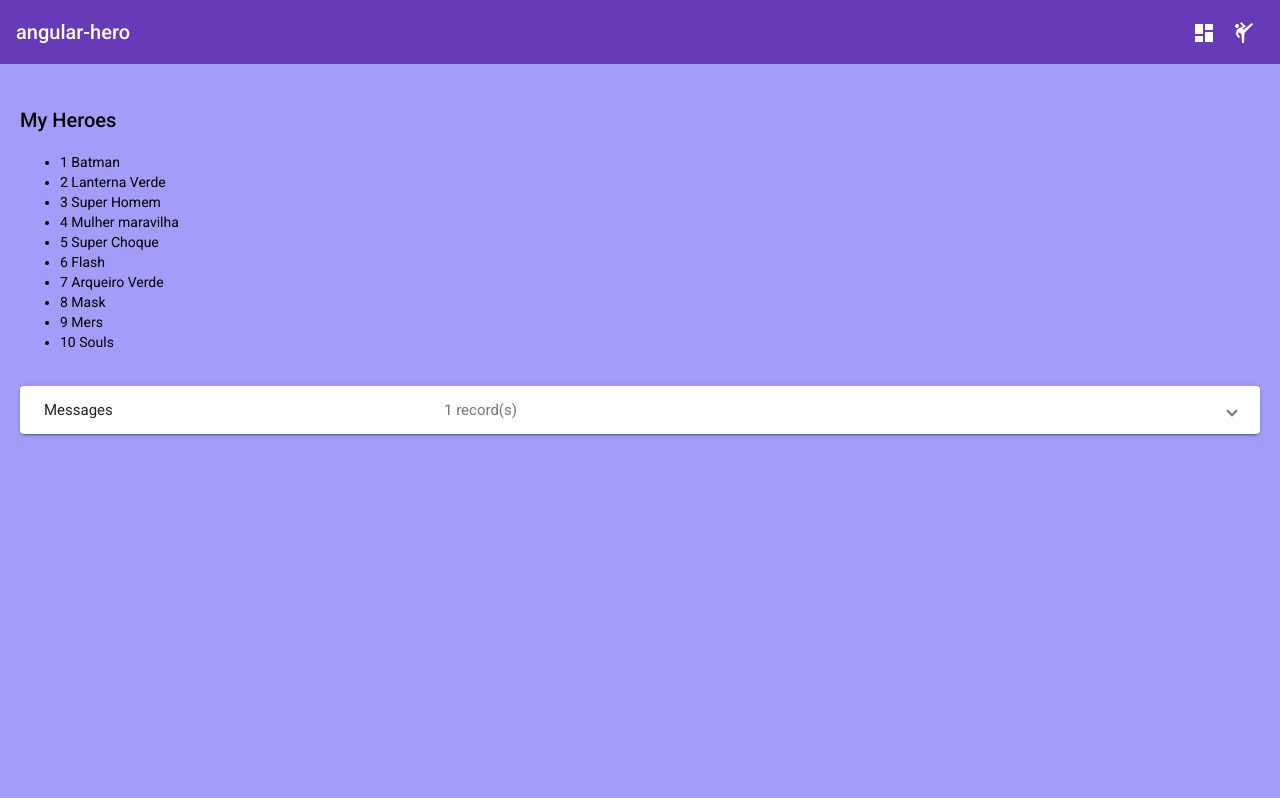
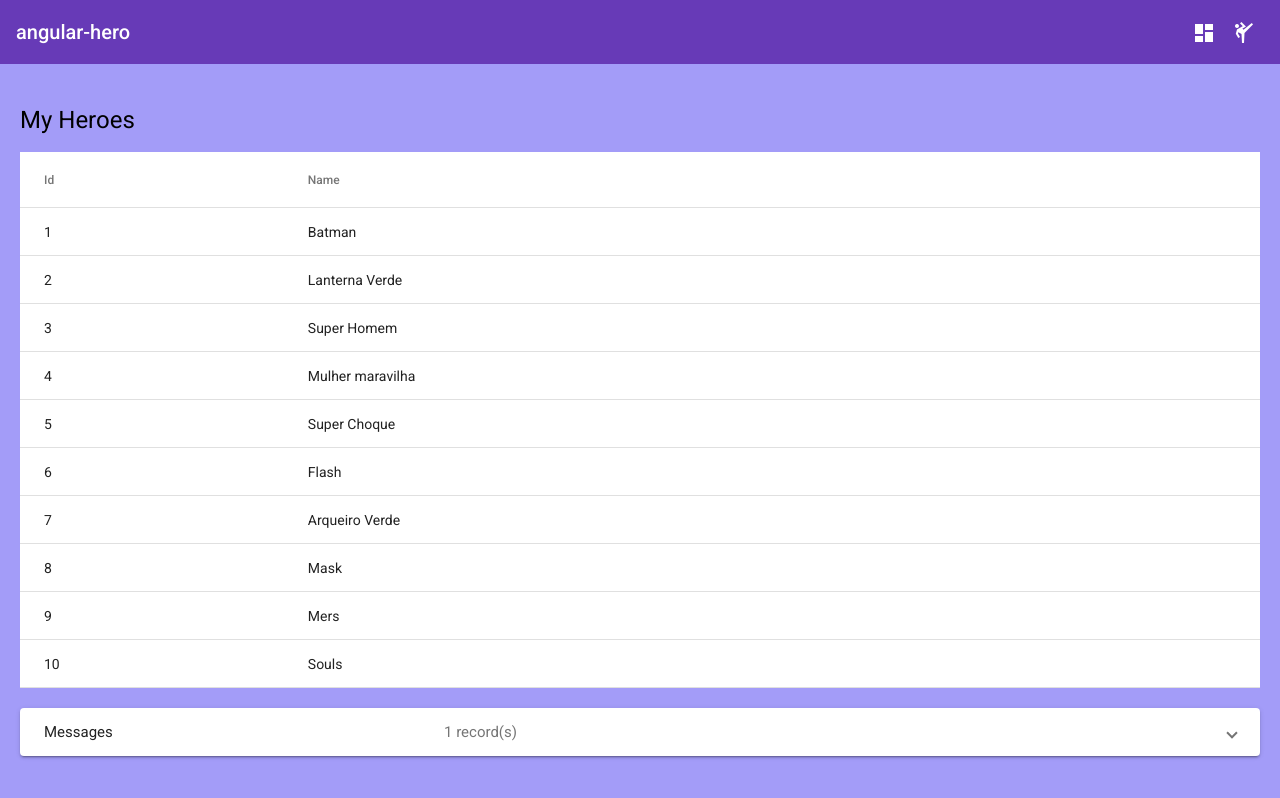
Before and after one commit to PedroEnrico/angular-tour-of-heroes, an Angular app: page /heroes in a window 1280 px wide. Built offline with nearby package versions, Linux system fonts and the light colour scheme.

Commit message:
Implemented material.module and upgraded components to components of Angular Material

```diff
--- a/src/app/app-routing.module.ts
+++ b/src/app/app-routing.module.ts
@@ -3,10 +3,12 @@ import { CommonModule } from '@angular/common';
 import { RouterModule, Routes } from '@angular/router';
 import { HeroesComponent } from './heroes/heroes.component';
 import { DashboardComponent } from './dashboard/dashboard.component';
+import { HeroDetailComponent } from './hero-detail/hero-detail.component';
 
 const routes: Routes = [
   { path: '', redirectTo: '/dashboard', pathMatch: 'full'},
   { path: 'dashboard', component: DashboardComponent},
+  { path: 'heroes/:id', component: HeroDetailComponent},
   { path: 'heroes', component: HeroesComponent }
 ]
 
--- a/src/app/dashboard/dashboard.component.html
+++ b/src/app/dashboard/dashboard.component.html
@@ -1,11 +1,11 @@
-<h2>Dashboard</h2>
+<h1>Dashboard</h1>
 
 <div
  fxLayout
  fxLayout.xs="column"
  fxLayoutGap="12px"
  fxLayoutAlign="space-between">
-    <mat-card appearance="outlined" *ngFor="let hero of heroes">
+    <mat-card class="pointer" appearance="outlined" *ngFor="let hero of heroes" routerLink="/heroes/{{hero.id}}">
         <mat-card-content>{{hero.name}}</mat-card-content>
     </mat-card>
 </div>
--- a/src/app/dashboard/dashboard.component.scss
+++ b/src/app/dashboard/dashboard.component.scss
@@ -0,0 +1,3 @@
+.pointer {
+    cursor: pointer;
+}
--- a/src/app/hero-detail/hero-detail.component.html
+++ b/src/app/hero-detail/hero-detail.component.html
@@ -1,10 +1,22 @@
 <div *ngIf="hero">
-    <h2>{{hero.name | uppercase}} Details</h2>
-    <div><span>Id: </span>{{hero.id}}</div>
-    <div><span>Name: </span>{{hero.name}}</div>
+    <h1>{{hero.name | uppercase}} Details</h1>
 
-    <div>
-        <label for="name">Hero name:</label>
-        <input id="name" type="text" [(ngModel)]="hero.name" placeholder="name">
-    </div>
+    <mat-card>
+        <mat-card-content fxLayout="column">
+            <mat-form-field>
+                <mat-label>ID</mat-label>
+                <input matInput disabled [value]="hero.id">
+            </mat-form-field>
+
+            <mat-form-field>
+                <mat-label>Hero Name</mat-label>
+                <input matInput id="name" type="text" [(ngModel)]="hero.name" placeholder="name">
+            </mat-form-field>
+
+            <mat-card-actions>
+                <button mat-raised-button (click)="goBack()">Go Back</button>
+            </mat-card-actions>
+        </mat-card-content>
+    </mat-card>
+
 </div>
--- a/src/app/hero-detail/hero-detail.component.ts
+++ b/src/app/hero-detail/hero-detail.component.ts
@@ -1,5 +1,8 @@
-import { Component, Input } from "@angular/core";
+import { Component, Input, OnInit } from "@angular/core";
 import { Hero } from "../hero.model";
+import { HeroService } from "../hero.service";
+import { Location } from "@angular/common";
+import { ActivatedRoute } from "@angular/router";
 
 
 @Component({
@@ -8,7 +11,26 @@ import { Hero } from "../hero.model";
     styleUrls: ['./hero-detail.component.scss']
 })
 
-export class HeroDetailComponent {
-    @Input()
-    hero?: Hero;
+export class HeroDetailComponent implements OnInit {
+
+    hero!:Hero;
+
+    constructor(
+        private heroService: HeroService, // Criar metoodo para buscar o Hero
+        private location: Location, // Pacote para interagir com historico do browser
+        private route: ActivatedRoute) { // Segura as informações do momento da rota
+    }
+
+    ngOnInit(): void {
+        this.getHero();
+    }
+
+    getHero():void {
+        const id = Number(this.route.snapshot.paramMap.get('id')); // Extrair um parâmetro específico da URL
+        this.heroService.getHero(id).subscribe(hero => this.hero = hero);
+    }
+
+    goBack(): void {
+        this.location.back(); // retorna para a página anterior
+    }
 }
--- a/src/app/hero.service.ts
+++ b/src/app/hero.service.ts
@@ -17,4 +17,10 @@ export class HeroService {
     return heroes;
   }
 
+  getHero(id: number):Observable<Hero> {
+    const hero = HEROES.find( hero => hero.id == id)!;
+    this.messageService.add(`HeroService: fetched hero id=${id}`);
+    return of(hero);
+  }
+
 }
--- a/src/app/heroes/heroes.component.html
+++ b/src/app/heroes/heroes.component.html
@@ -1,11 +1,18 @@
-<h2>My Heroes</h2>
+<h1>My Heroes</h1>
 
-<ul class="heroes">
-    <li *ngFor="let hero of heroes"
-     (click)="onSelect(hero)"
-    [class.selected]="hero === selectedHero">
-        <span>{{hero.id}}</span> {{hero.name}}
-    </li>
-</ul>
+<table mat-table [dataSource]="heroes">
+    <!-- Id -->
+    <ng-container matColumnDef="id">
+      <th mat-header-cell *matHeaderCellDef> Id </th>
+      <td mat-cell *matCellDef="let element"> {{element.id}} </td>
+    </ng-container>
 
-<app-hero-detail [hero]="selectedHero"></app-hero-detail>
+    <!-- Name -->
+    <ng-container matColumnDef="name">
+      <th mat-header-cell *matHeaderCellDef> Name </th>
+      <td mat-cell *matCellDef="let element"> {{element.name}} </td>
+    </ng-container>
+
+    <tr mat-header-row *matHeaderRowDef="displayedColumns"></tr>
+    <tr mat-row *matRowDef="let row; columns: displayedColumns" [routerLink]="['/heroes', row.id]"></tr>
+  </table>
--- a/src/app/heroes/heroes.component.scss
+++ b/src/app/heroes/heroes.component.scss
@@ -2,8 +2,11 @@
     cursor: pointer;
 }
 
+table {
+    width: 100%;
+}
 
-.heroes li.selected {
-    background-color: black;
-    color: white;
+.mat-row:hover {
+    cursor: pointer;
+    background: whitesmoke;
 }
--- a/src/app/heroes/heroes.component.ts
+++ b/src/app/heroes/heroes.component.ts
@@ -10,8 +10,9 @@ import { MessageService } from '../message.service';
 })
 export class HeroesComponent implements OnInit {
   heroes: Hero[] = [];
-  selectedHero?: Hero;
-  constructor(private heroService: HeroService, private messageService: MessageService) {} // Injeta o service;
+  displayedColumns: string[] = ['id', 'name']
+
+  constructor(private heroService: HeroService) {} // Injeta o service;
 
   ngOnInit(): void { // Chama o metodo getHeroes;
     this.getHeroes();
@@ -37,11 +38,4 @@ export class HeroesComponent implements OnInit {
     //  }
     );
   }
-
-  onSelect(hero: Hero): void {
-
-    this.selectedHero = hero;
-    this.messageService.add(`HeroesComponent: Selected Hero Id = ${hero.id}`);
-
-  }
 }
--- /dev/null
+++ b/src/app/material/material.module.ts
@@ -0,0 +1,34 @@
+import { NgModule } from '@angular/core';
+import { CommonModule } from '@angular/common';
+
+import {MatToolbarModule} from '@angular/material/toolbar';
+import {MatButtonModule} from '@angular/material/button';
+import {MatExpansionModule} from '@angular/material/expansion';
+import {MatIconModule} from '@angular/material/icon';
+import {MatTooltipModule} from '@angular/material/tooltip';
+import {MatCardModule} from '@angular/material/card';
+import {MatListModule} from '@angular/material/list';
+import {MatInputModule} from '@angular/material/input';
+import {MatTableModule} from '@angular/material/table';
+
+const modules = [
+  MatButtonModule,
+    MatToolbarModule,
+    MatExpansionModule,
+    MatIconModule,
+    MatTooltipModule,
+    MatCardModule,
+    MatListModule,
+    MatInputModule,
+    MatTableModule
+]
+
+@NgModule({
+  declarations: [],
+  imports: [
+    CommonModule,
+    modules
+  ],
+  exports: [modules]
+})
+export class MaterialModule { }
--- a/src/app/messages/messages.component.html
+++ b/src/app/messages/messages.component.html
@@ -12,8 +12,11 @@
             <button mat-raised-button color="warn" (click)="messageService.clear()">Clear Messages</button>
         </p>
 
-        <div *ngFor="let message of messageService.getMessages()">
-            {{message}}
-        </div>
+        <mat-list>
+            <mat-list-item *ngFor="let message of messageService.getMessages()">
+                {{message}}
+            </mat-list-item>
+        </mat-list>
+
     </mat-expansion-panel>
 </mat-accordion>
```
Also changed, not shown: src/app/app.module.ts (+3 -13 lines).
